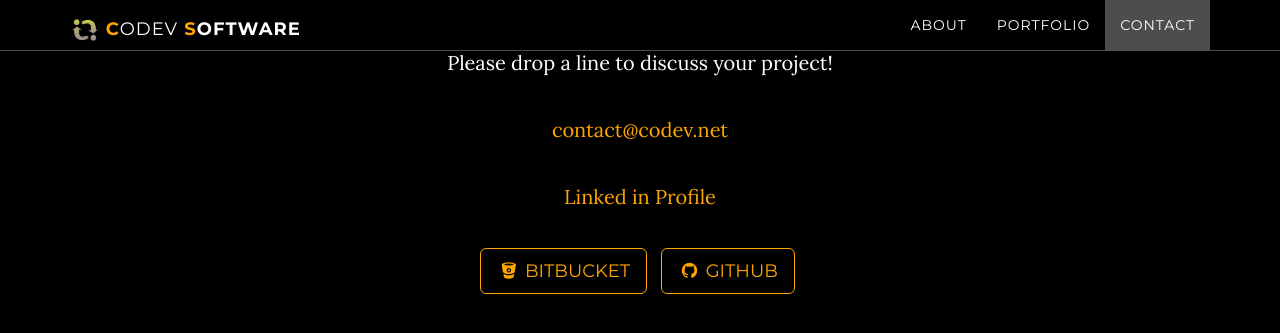
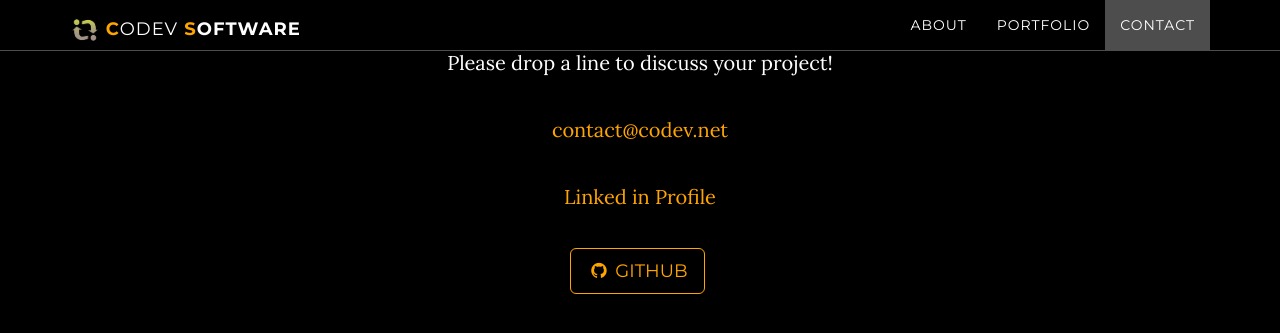
Before and after one commit to codev-software-llc/codev-software-llc.github.io, a Jekyll site: the page built from index.html, in a window 1280 px wide and 900 px high, scrolled down 2716 px. Shown: the top 333 px of the window. Built offline with Jekyll 4.4.1, drawn with Linux system fonts in a browser that asks for light colours.

Commit message:
Update url

```diff
--- a/_config.yml
+++ b/_config.yml
@@ -1,7 +1,7 @@
 # Site settings
 title: Codev Software, LLC
 email: contact@codev.net
-url: http://codev.net
+url: https://codev.net
 description: "Codev Software, LLC, Boise, Full-stack web-app development."
 
 # Color settings (hex-codes without the leading hash-tag)
@@ -15,8 +15,6 @@ footer: Codev Software, LLC
 
 # Social networks usernames (many more available: google-plus, flickr, dribbble, pinterest, instagram, tumblr, linkedin, etc.)
 social:
-  - title: bitbucket
-    url: https://bitbucket.org/codev-software-llc/
   - title: github
     url: https://github.com/codev-software-llc/
 
```
